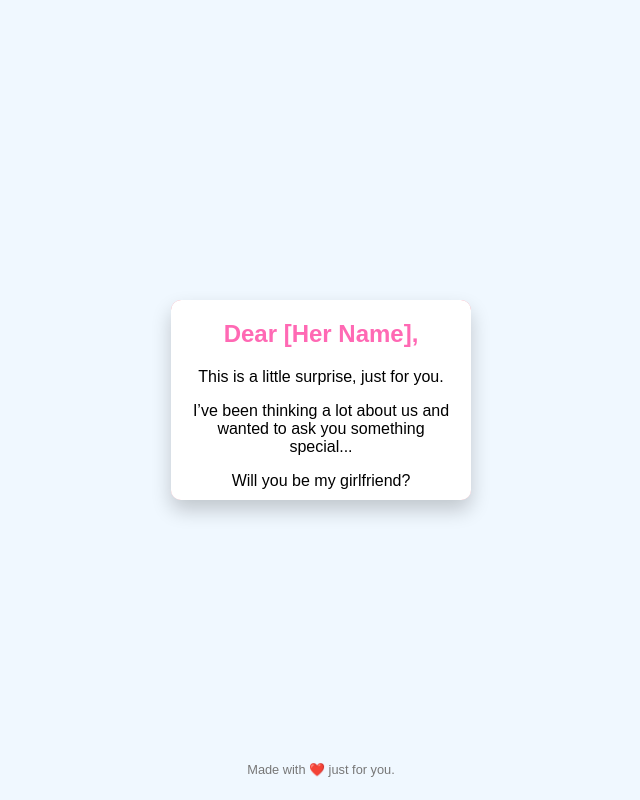
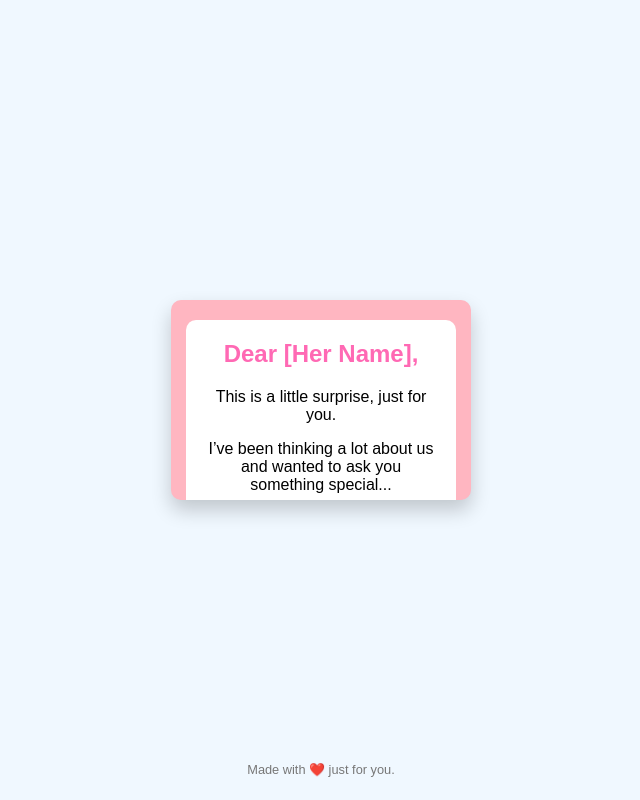
Before and after one commit to teltoots/special-message, a plain HTML site: page index.html in a window 1280 px wide. Both pictures are taken after a click on the element 640 px from the left and 400 px from the top of the page. Shown: the whole page, without its empty margins (319-959 px from the left). Drawn offline with Linux system fonts and the light colour scheme.

Commit message:
Update style.css

```diff
--- a/style.css
+++ b/style.css
@@ -27,23 +27,22 @@ body {
     width: 100%;
     height: 100px;
     background-color: #ff9c9c;
-    border-radius: 0 0 10px 10px;
+    clip-path: polygon(50% 0%, 0% 100%, 100% 100%);
+    transition: transform 0.5s ease-in-out;
     transform-origin: top;
-    transform: rotateX(0);
-    transition: transform 0.5s ease-in-out;
     z-index: 1;
 }
 
 .letter {
     position: absolute;
-    width: 100%;
+    width: 90%;
     height: 100%;
     background-color: #fff;
     top: 100%;  /* Initially hidden below the envelope */
-    left: 0;
+    left: 5%;
     padding: 20px;
     box-sizing: border-box;
-    border-radius: 10px 10px 0 0;
+    border-radius: 10px;
     transition: top 0.5s ease-in-out; /* Slide-up animation */
     z-index: 0;
 }
@@ -54,7 +53,7 @@ body {
 }
 
 .letter.open {
-    top: 0;  /* Slides the letter into view */
+    top: 10%;  /* Slides the letter up as if it’s coming out */
 }
 
 .letter:not(.open) {
```
